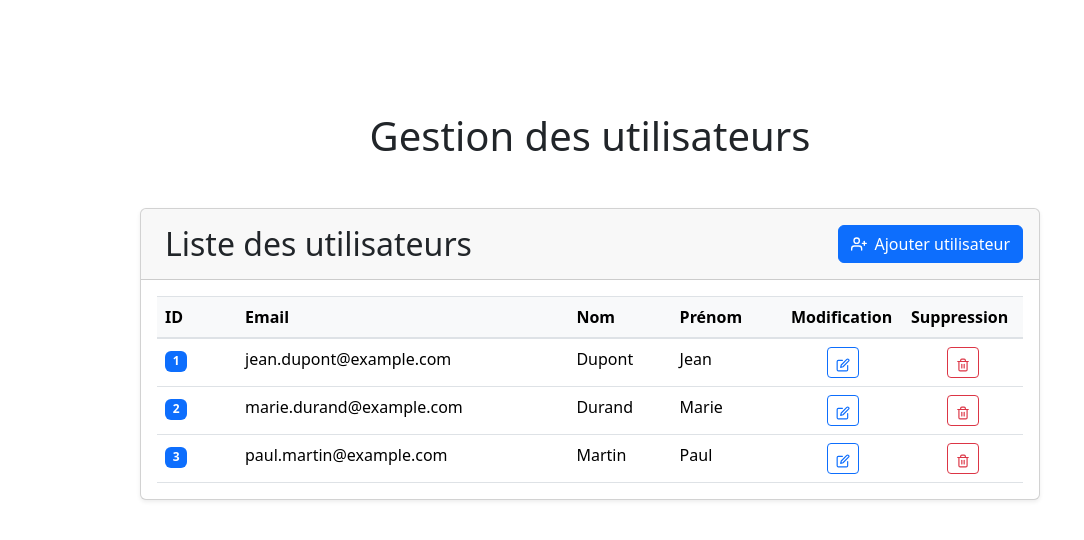
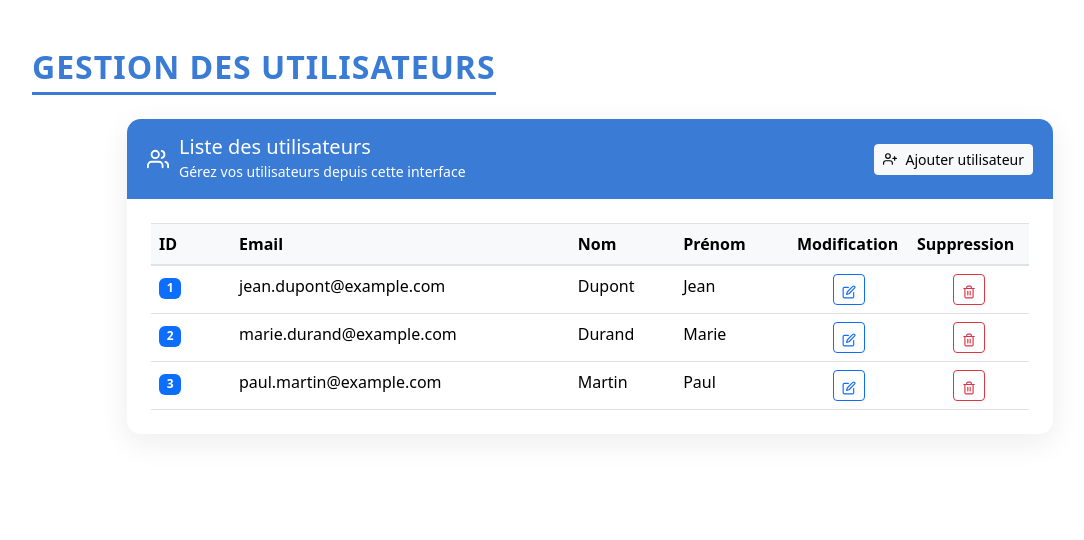
Before and after one commit to JeanBertrand2/SiteAPI, a React (Create React App) app: page /liste-user in a window 1280 px wide. Shown: the top 540 px of the page, without its empty margins (50-1134 px from the left). Built offline with nearby package versions, Linux system fonts and the light colour scheme; no server answers.

Commit message:
Update user list interface

```diff
--- a/src/pages/utilisateurs/ListeUtilisateurs.jsx
+++ b/src/pages/utilisateurs/ListeUtilisateurs.jsx
@@ -1,6 +1,20 @@
 import React, { useState } from "react";
 import { useNavigate } from "react-router-dom";
-import { FiEdit, FiTrash2, FiUserPlus } from "react-icons/fi";
+import { FiEdit, FiTrash2, FiUserPlus, FiUsers, FiList } from "react-icons/fi";
+import { Container, Row, Col, Card, Button } from "react-bootstrap";
+
+const cardStyle = {
+  borderRadius: 14,
+  border: "none",
+  boxShadow: "0 8px 30px rgba(20, 20, 50, 0.08)",
+  overflow: "hidden",
+};
+
+const headerStyle = {
+  background: "#3a7bd5ff",
+  color: "white",
+  padding: "1rem 1.25rem",
+};
 
 const ListeUtilisateurs = () => {
   const navigate = useNavigate();
@@ -43,36 +57,61 @@ const ListeUtilisateurs = () => {
   };
 
   return (
+    <Container className="py-5">
+      <h2
+        className="mb-4 text-center fw-bold"
+        style={{
+          textTransform: "uppercase",
+          letterSpacing: "1px",
+          borderBottom: "3px solid #3a7bd5ff",
+          color: "#3a7bd5ff",
+          display: "inline-block",
+          paddingBottom: "6px",
+        }}
+      >
+        Gestion des utilisateurs
+      </h2>
+      <Row className="justify-content-center">
+        <Col xs={12} md={11} lg={10}>
+          <Card style={cardStyle}>
             <div
-      className="container my-5 d-flex flex-column align-items-center "
-      style={{ minHeight: "100vh", paddingTop: "4rem" }}
+              style={headerStyle}
+              className="d-flex align-items-center justify-content-between"
             >
-      <h1 className="mb-4">Gestion des utilisateurs</h1>
-      <div
-        className="card shadow-sm mt-4"
-        style={{ width: "900px", maxWidth: "95%" }}
-      >
-        <div className="card-header d-flex align-items-center justify-content-between">
-          <h2 className="mb-0 p-2">Liste des utilisateurs</h2>
-          <button
-            className="btn btn-primary d-flex align-items-center"
-            onClick={handleAdd}
-          >
-            <FiUserPlus style={{ marginRight: 8 }} /> Ajouter utilisateur
-          </button>
+              <div className="d-flex align-items-center">
+                <FiUsers style={{ fontSize: 22, marginRight: 10 }} />
+                <div>
+                  <h5 className="mb-0">Liste des utilisateurs</h5>
+                  <small className="opacity-85">
+                    Gérez vos utilisateurs depuis cette interface
+                  </small>
+                </div>
               </div>
 
-        <div className="card-body">
+              <div>
+                <Button
+                  variant="light"
+                  size="sm"
+                  onClick={handleAdd}
+                  className="d-flex align-items-center"
+                >
+                  <FiUserPlus style={{ marginRight: 8 }} />
+                  Ajouter utilisateur
+                </Button>
+              </div>
+            </div>
+
+            <Card.Body className="p-3 p-md-4">
               <div className="table-responsive">
                 <table className="table table-hover align-middle mb-0">
                   <thead className="table-light">
                     <tr>
-                  <th style={{ width: "80px" }}>ID</th>
+                      <th style={{ width: 80 }}>ID</th>
                       <th>Email</th>
                       <th>Nom</th>
                       <th>Prénom</th>
-                  <th style={{ width: "120px" }}>Modification</th>
-                  <th style={{ width: "120px" }}>Suppression</th>
+                      <th style={{ width: 120 }}>Modification</th>
+                      <th style={{ width: 120 }}>Suppression</th>
                     </tr>
                   </thead>
                   <tbody>
@@ -117,9 +156,11 @@ const ListeUtilisateurs = () => {
                   </tbody>
                 </table>
               </div>
-        </div>
-      </div>
-    </div>
+            </Card.Body>
+          </Card>
+        </Col>
+      </Row>
+    </Container>
   );
 };
 
```
Lines whose indentation alone changed are shown as unchanged.
